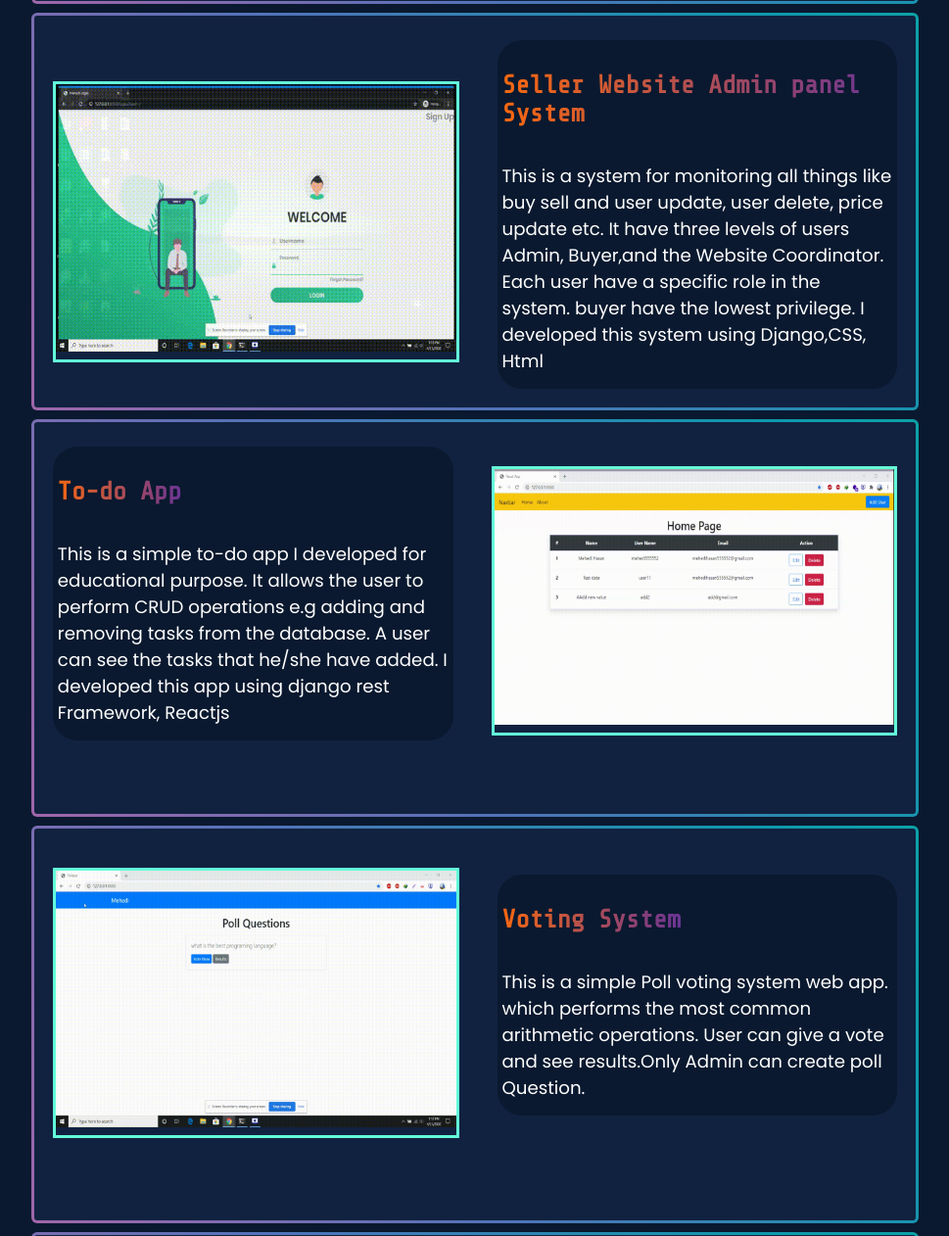
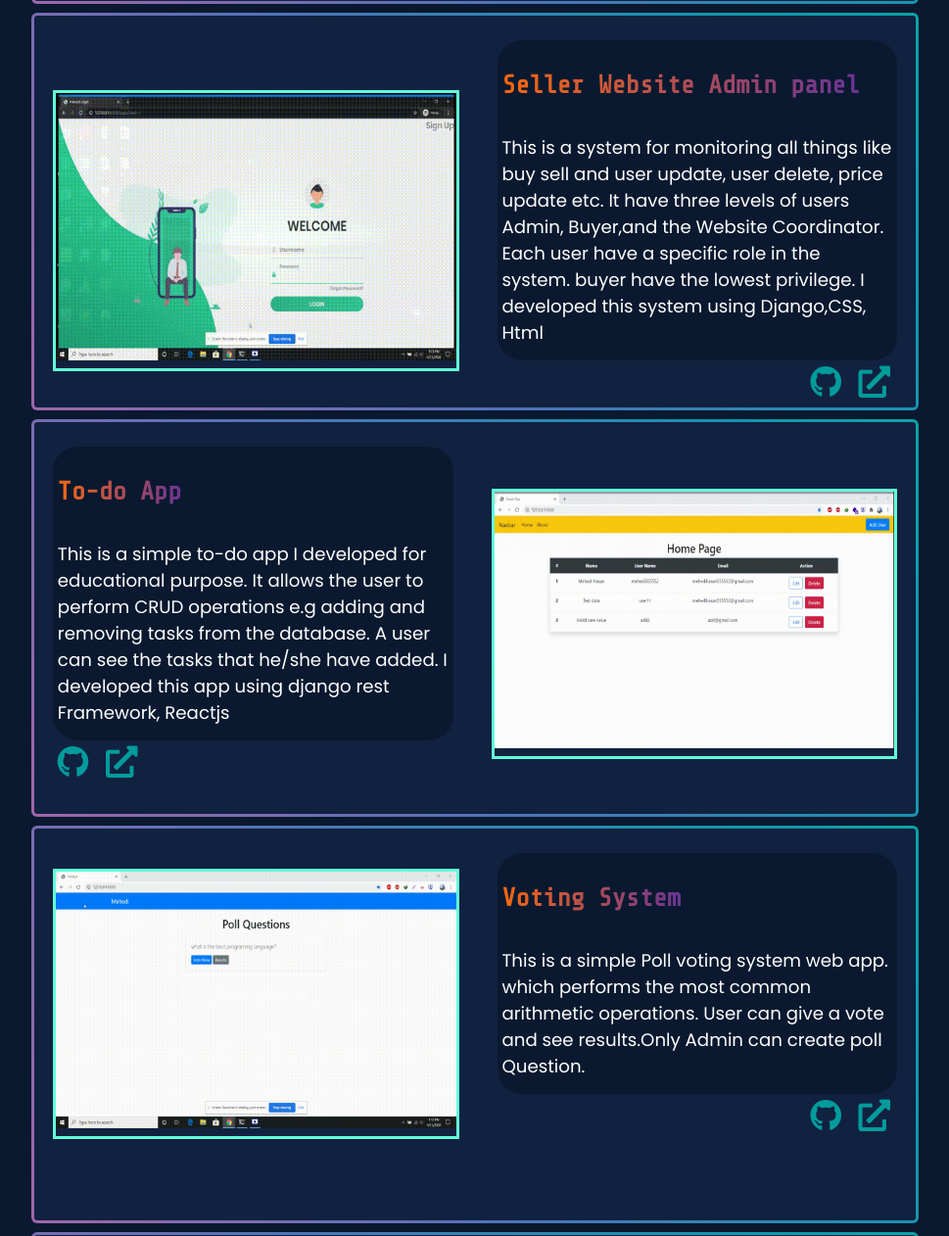
Before and after one commit to mehedihasan555552/myportfolio, a Django app: page / in a window 1280 px wide. Shown: the part 3644-4906 px from the top of the page at 98% size, without its empty margins (150-1119 px from the left). Run offline with Django 3.2, Linux system fonts and the light colour scheme.

Commit message:
update 7/26

```diff
--- a/base/forms.py
+++ b/base/forms.py
@@ -6,4 +6,4 @@ from django import forms
 class ContactForm(ModelForm):
   class Meta:
     model = Contact
-    fields = ['name','email','phone','message']
+    fields = ['name','email','message']
--- a/base/models.py
+++ b/base/models.py
@@ -4,7 +4,7 @@ from django.db import models
 class Contact(models.Model):
     name = models.CharField(max_length=100)
     email = models.EmailField(max_length=100)
-    phone = models.CharField(max_length=100)
+    # phone = models.CharField(max_length=100)
     message = models.TextField()
 
     def __str__(self):
--- a/base/templates/base/index.html
+++ b/base/templates/base/index.html
@@ -781,13 +843,24 @@
                  Here is <a href="http://mehedi-eco.herokuapp.com/" target="_blank">Live Webisite</a>
               </p>
 
+
             </div>
+            <div style="margin: 5px;">
+              <a href="https://github.com/mehedihasan555552/EcomerceDjangoFullFun-2020" target="_blank" rel="noopener noreferrer"><i class="fab fa-github"></i></a>
+              <a href="http://mehedi-eco.herokuapp.com/" target="_blank" rel="noopener noreferrer"><i class="fas fa-external-link-alt"></i></a>
+
+            </div>
+
 
             </div>
             <div class="project-img" style="margin-top: 40px;border: 3px solid #63FDD9;">
               <img src="{%static 'image/Eco.gif'%}" />
             </div>
+
           </div>
+
+
+
 
          </div>
 
@@ -805,6 +878,11 @@
                <p >
                 This is an eCommerce web application with Paypal payment integration, I developed for educational purposes. Users can buy products without creating an account. Users don't need to register and log in for them to use the application. I developed this application using  Html, CSS, JavaScript, Bootstrap, Python, Django.Here is  Here is <a href="http://mehedi-eco.herokuapp.com/" target="_blank">Live Webisite</a>
               </p>
+
+            </div>
+            <div style="margin: 5px;">
+              <a href="https://github.com/mehedihasan555552/EcomerceDjangoFullFun-2020" target="_blank" rel="noopener noreferrer"><i class="fab fa-github"></i></a>
+              <a href="http://mehedi-eco.herokuapp.com/" target="_blank" rel="noopener noreferrer"><i class="fas fa-external-link-alt"></i></a>
 
             </div>
 
@@ -825,7 +903,7 @@
           </div>
           <div class="project-description">
 
-            <h1>Seller Website Admin panel System</h1>
+            <h1>Seller Website Admin panel </h1>
             <p>
               This is a system for monitoring all things like buy sell and user update,
               user delete, price update etc. It have three levels of users Admin, Buyer,and
@@ -834,6 +912,11 @@
               system using Django,CSS, Html
             </p>
 
+
+          </div>
+          <div style="margin: 5px;">
+            <a href="https://github.com/mehedihasan555552/Seller-Website-Admin-Panel-System" target="_blank" rel="noopener noreferrer"><i class="fab fa-github"></i></a>
+            <a href="" target="_blank" rel="noopener noreferrer"><i class="fas fa-external-link-alt"></i></a>
 
           </div>
         </div>
@@ -857,13 +940,18 @@
             padding: 0px;
             padding-bottom:10px;
             ">
-            <h1 style="padding: 5px;">Seller Website Admin panel System</h1>
+            <h1 style="padding: 5px;">Seller Website Admin panel</h1>
             <p style="padding: 5px;">
               This is a system for monitoring all things like buy sell and user update,
               user delete, price update etc. It have three levels of users Admin, Buyer,and
                the Website Coordinator. Each user have a specific role in the system. buyer have the lowest privilege. I developed this
               system using Django,CSS, Html
             </p>
+            </div>
+            <div style="margin: 5px;margin-left:320px;">
+              <a href="https://github.com/mehedihasan555552/Seller-Website-Admin-Panel-System" target="_blank" rel="noopener noreferrer"><i class="fab fa-github"></i></a>
+              <a href="" target="_blank" rel="noopener noreferrer"><i class="fas fa-external-link-alt"></i></a>
+
             </div>
 
           </div>
@@ -895,6 +983,11 @@
             </p>
 
             </div>
+            <div style="margin: 5px;">
+              <a href="https://github.com/mehedihasan555552/EcomerceDjangoFullFun-2020" target="_blank" rel="noopener noreferrer"><i class="fab fa-github"></i></a>
+              <a href="http://mehedi-eco.herokuapp.com/" target="_blank" rel="noopener noreferrer"><i class="fas fa-external-link-alt"></i></a>
+
+            </div>
 
           </div>
           <div class="project-img" style="margin-top: 40px;border: 3px solid #63FDD9;">
@@ -924,6 +1017,11 @@
                 have added. I developed this app using django rest Framework, Reactjs
               </p>
 
+
+            </div>
+            <div style="margin: 5px;">
+              <a href="https://github.com/mehedihasan555552/Todo-Djagno-ReactJs" target="_blank" rel="noopener noreferrer"><i class="fab fa-github"></i></a>
+              <a href="" target="_blank" rel="noopener noreferrer"><i class="fas fa-external-link-alt"></i></a>
 
             </div>
           </div>
@@ -962,6 +1060,11 @@
             </p>
 
             </div>
+            <div style="margin: 5px;margin-left:320px;">
+              <a href="https://github.com/mehedihasan555552/Todo-Djagno-ReactJs" target="_blank" rel="noopener noreferrer"><i class="fab fa-github"></i></a>
+              <a href="" target="_blank" rel="noopener noreferrer"><i class="fas fa-external-link-alt"></i></a>
+
+            </div>
 
           </div>
         </div>
@@ -982,6 +1085,11 @@
                   arithmetic operations. User can give a vote and
                   see results.Only Admin can create poll Question.
                 </p>
+
+              </div>
+              <div style="margin: 5px;">
+                <a href="" target="_blank" rel="noopener noreferrer"><i class="fab fa-github"></i></a>
+                <a href="" target="_blank" rel="noopener noreferrer"><i class="fas fa-external-link-alt"></i></a>
 
               </div>
             </div>
@@ -1009,8 +1117,13 @@
             ">
             <h1>Library Management System</h1>
             <p >
-              Library Management System is developed in Django, Html, CSS, JavaScript which mainly focuses on basic operations in a library like adding new books, and updating new information, searching books and members, and return books.  Purpose: The system is mainly to provide automatic   Admin: He can read or write the information. Operator: He can open the account of a member. Scope: The application is wide and can be used
+              Library Management System is developed in Django, Html, CSS, JavaScript which mainly focuses on basic operations in a library like adding new books, and updating new information, searching books and members, and return books.  Purpose: The system is mainly to provide automatic   Admin: He can read or write the information.
             </p>
+
+            </div>
+            <div style="margin: 5px;">
+              <a href="https://github.com/mehedihasan555552/Library-management-system-SWPU-2020" target="_blank" rel="noopener noreferrer"><i class="fab fa-github"></i></a>
+              <a href="" target="_blank" rel="noopener noreferrer"><i class="fas fa-external-link-alt"></i></a>
 
             </div>
 
@@ -1035,6 +1148,11 @@
               <p>
                 Library Management System is developed in Django, Html, CSS, JavaScript which mainly focuses on basic operations in a library like adding new books, and updating new information, searching books and members, and return books.  Purpose: The system is mainly to provide automatic   Admin: He can read or write the information. Operator: He can open the account of a member. Scope: The application is wide and can be used
               </p>
+
+            </div>
+            <div style="margin: 5px;">
+              <a href="https://github.com/mehedihasan555552/Library-management-system-SWPU-2020" target="_blank" rel="noopener noreferrer"><i class="fab fa-github"></i></a>
+              <a href="" target="_blank" rel="noopener noreferrer"><i class="fas fa-external-link-alt"></i></a>
 
             </div>
           </div>
@@ -1075,6 +1193,11 @@
             </p>
 
             </div>
+            <div style="margin: 5px; margin-left:320px;">
+              <a href="https://github.com/mehedihasan555552/Djagno-Blog-Website-2019" target="_blank" rel="noopener noreferrer"><i class="fab fa-github"></i></a>
+              <a href="" target="_blank" rel="noopener noreferrer"><i class="fas fa-external-link-alt"></i></a>
+
+            </div>
 
           </div>
         </div>
@@ -1101,6 +1224,11 @@
               </p>
 
             </div>
+            <div style="margin: 5px;">
+              <a href="https://github.com/mehedihasan555552/Djagno-Blog-Website-2019" target="_blank" rel="noopener noreferrer"><i class="fab fa-github"></i></a>
+              <a href="" target="_blank" rel="noopener noreferrer"><i class="fas fa-external-link-alt"></i></a>
+
+            </div>
           </div>
 
         </div>
@@ -1181,18 +1280,40 @@
           </h2>
         </div>
 
-    <div class="" style="text-align: center;">
-    <a href="{% url 'contact' %}"><h1 style="text-align: center; font-size: 36px;background-color: #4CAF50;
-      border: none;
-      color: white;
-      padding: 15px 32px;
-      text-align: center;
-      text-decoration: none;
-      display: inline-block;
-      font-size: 16px;
-      margin: 4px 2px;
-      cursor: pointer;"">Send Message</h1></a>
-    </div>
+
+         <h1><u>Contact me</u></h1>
+
+
+      <div>
+        <form action="" method="post">
+          {% csrf_token %}
+
+          <div class="form-control" >
+            <input type="text" id="{{form.name.auto_id}}"  name="{{form.name.html_name}}" required>
+            <label>Name</label>
+          </div>
+
+          <div class="form-control">
+            <input type="email" id="{{form.email.auto_id}}"  name="{{form.email.html_name}}" required>
+            <label>Email</label>
+          </div>
+
+          <div class="form-control">
+            <input type="text" id="{{form.message.auto_id}}"  name="{{form.message.html_name}}"  required>
+            <label>Message</label>
+          </div>
+
+          <button type="submit" class="btnn">Send Message</button>
+
+        </form>
+      </div>
+
+
+
+
+
+
+
 
 
           <hr />
@@ -1238,6 +1359,20 @@
       src="../kit.fontawesome.com/836a943e18.js"
       crossorigin="anonymous"
     ></script>
+
+
+    <script>
+      const labels = document.querySelectorAll('.form-control label')
+
+    labels.forEach(label => {
+    label.innerHTML = label.innerText
+        .split('')
+        .map((letter, idx) => `<span style="transition-delay:${idx * 50}ms">${letter}</span>`)
+        .join('')
+        })
+
+
+    </script>
   </body>
 
 
--- a/base/urls.py
+++ b/base/urls.py
@@ -4,9 +4,6 @@ from . import views
 
 urlpatterns = [
     path('', views.index, name='index'),
-    path('contact/', views.Contact, name='contact'),
-
-
 
 
     ]
--- a/base/views.py
+++ b/base/views.py
@@ -6,11 +6,6 @@ from . forms import *
 
 # Create your views here.
 def index(request):
-    return render(request,'base/index.html')
-
-
-
-def Contact(request):
     form = ContactForm()
     if request.method == 'POST':
         form = ContactForm(request.POST)
@@ -20,4 +15,4 @@ def Contact(request):
             return redirect('index')
 
     context = {'form':form}
-    return render(request,'base/contact.html',context)
+    return render(request,'base/index.html',context)
--- a/myportfolio/settings.py
+++ b/myportfolio/settings.py
@@ -40,13 +40,9 @@ INSTALLED_APPS = [
     'base',
     'crispy_forms',
 
-     'contactform',
-
-
 
 ]
 
-CONTACTFORM_RECIPIENTS = ['mehedihasan555552@gmail.com']
 
 CRISPY_TEMPLATE_PACK = 'bootstrap4'
 
--- a/myportfolio/urls.py
+++ b/myportfolio/urls.py
@@ -19,5 +19,5 @@ from django.urls import path,include
 urlpatterns = [
     path('admin/', admin.site.urls),
     path('', include('base.urls')),
-    path('contact/', include('contactform.urls')),
+
 ]
--- a/static/css/main.css
+++ b/static/css/main.css
@@ -353,6 +353,10 @@ hr {
   height: 1px;
 }
 
+
+
+
+
 /* services */
 .services {
   padding: 0;
```
Also changed, not shown: other parts of base/templates/base/index.html (+63 -30 lines), base/migrations/0002_remove_contact_phone.py (added), db.sqlite3, static/css/slide.css (line endings or trailing spaces), static/js/main.js (line endings or trailing spaces).
